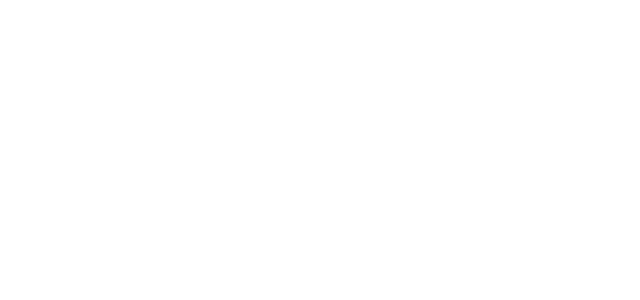
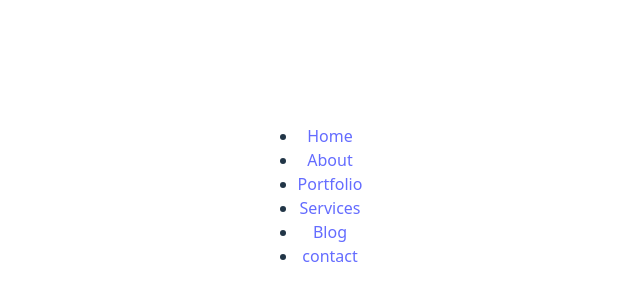
Before and after one commit to gaziakter/react-basic, a React (Vite) app: page / in a window 1280 px wide. Shown: the part 204-504 px from the top of the page, without its empty margins (330-970 px from the left). Built offline with nearby package versions, Linux system fonts and the light colour scheme.

Commit message:
add navigation

```diff
--- a/src/App.jsx
+++ b/src/App.jsx
@@ -1,11 +1,13 @@
 import { useState } from 'react'
 import './App.css'
+import Navigation from './components/Navigation/Navigation'
 
 function App() {
   const [count, setCount] = useState(0)
 
   return (
     <>
+    <Navigation></Navigation>
     </>
   )
 }
--- a/src/components/Navigation/Navigation.jsx
+++ b/src/components/Navigation/Navigation.jsx
@@ -1,8 +1,18 @@
 import React from 'react'
+import './Navigation.css'
 
 const Navigation = () => {
   return (
-    <div>Navigation</div>
+    <div>
+        <ul>
+            <li><a href="">Home</a></li>
+            <li><a href="">About</a></li>
+            <li><a href="">Portfolio</a></li>
+            <li><a href="">Services</a></li>
+            <li><a href="">Blog</a></li>
+            <li><a href="">contact</a></li>
+        </ul>
+    </div>
   )
 }
 
```
